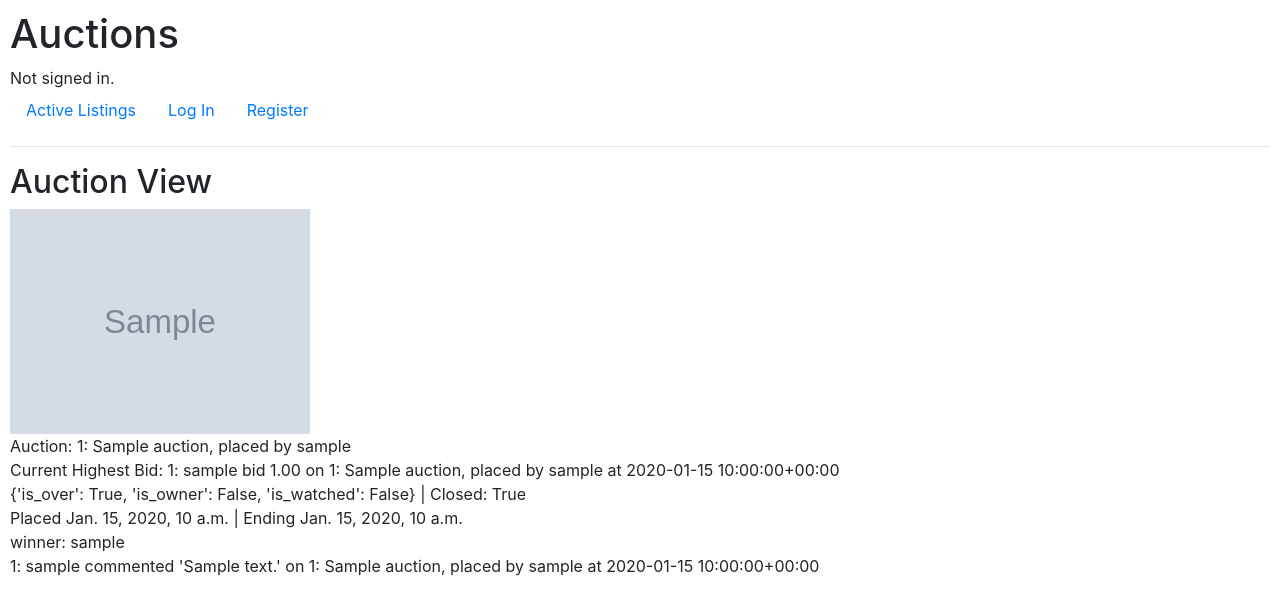
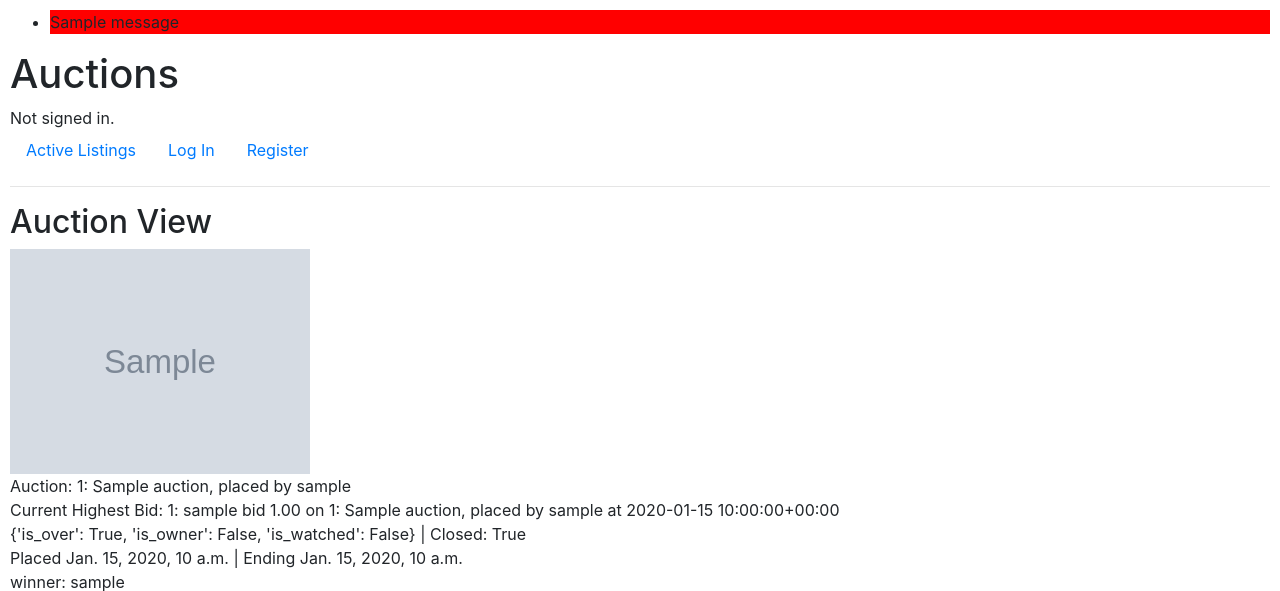
Before and after one commit to c-ehrlich/commerce, a Django app: page /auction/1 in a window 1280 px wide. Shown: the top 591 px of the page. Run offline with Django 3.2, Linux system fonts and the light colour scheme; tables that the repository leaves empty hold one stand-in row (values such as "Sample post"); grey boxes marked "Sample" are stand-in pictures; one stand-in notice (Sample message) is shown; some libraries are stand-ins or nearby versions.

Commit message:
add error messages to bids that are too low

```diff
--- a/auctions/templates/auctions/layout.html
+++ b/auctions/templates/auctions/layout.html
@@ -8,6 +8,13 @@
         <link href="{% static 'auctions/styles.css' %}" rel="stylesheet">
     </head>
     <body>
+        {% if messages %}
+        <ul class="messages">
+            {% for message in messages %}
+            <li{% if message.tags %} class="{{ message.tags }}"{% endif %} style="background-color: red">{{ message }}</li>
+            {% endfor %}
+        </ul>
+        {% endif %}
         <h1>Auctions</h1>
         <div>
             {% if user.is_authenticated %}
--- a/auctions/views.py
+++ b/auctions/views.py
@@ -1,5 +1,6 @@
 # from datetime import datetime
 from django import forms
+from django.contrib import messages
 from django.contrib.auth import authenticate, login, logout
 from django.contrib.auth.decorators import login_required
 from django.db import IntegrityError
@@ -193,15 +194,13 @@ def place_bid(request, auction_id):
     bid = Decimal(request.POST.get('bid'))
     auction = utils.get_auction_from_id(auction_id)
     current_bid = utils.get_current_bid(auction)
-    increment = Decimal(0.01)
+    increment = Decimal("0.01")
     if current_bid != None:
         minimum_bid = current_bid.value + increment
     else:
         minimum_bid = auction.starting_bid + increment
-    print(f"bid: {bid}, minimum bid: {minimum_bid}")
     if bid < minimum_bid:
-        # TODO inject error message somehow
-        pass
+        messages.error(request, f"Please bid at least {minimum_bid}")
     else:
         new_bid = Bid.objects.create(
             value = bid,
--- a/commerce/settings.py
+++ b/commerce/settings.py
@@ -41,6 +41,8 @@ INSTALLED_APPS = [
 ]
 
 LOGIN_URL = "login"
+
+MESSAGE_STORAGE = 'django.contrib.messages.storage.fallback.FallbackStorage'
 
 MIDDLEWARE = [
     'django.middleware.security.SecurityMiddleware',
```
